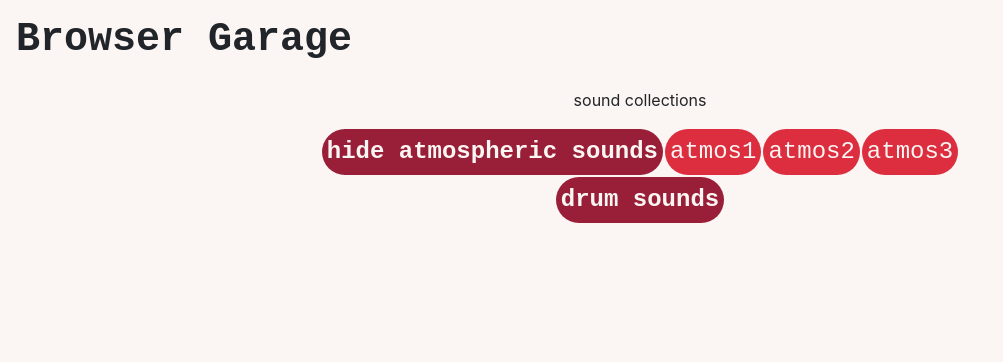
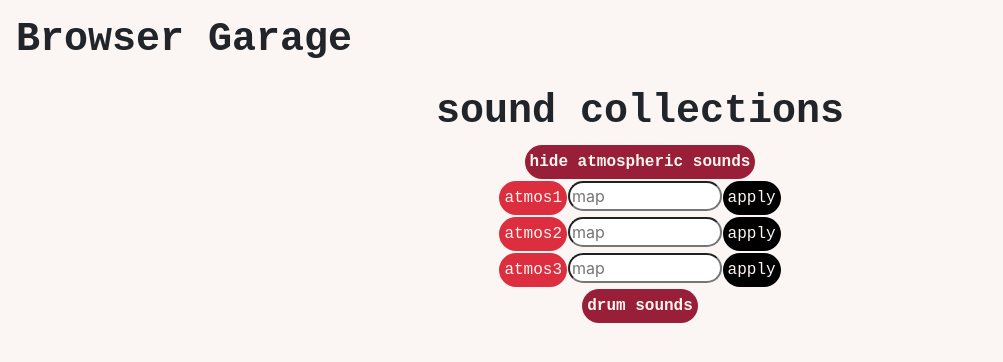
Before and after one commit to joelngyx/browser-garage, a React (Create React App) app: page / in a window 1280 px wide. Both pictures are taken after a click on the button "atmospheric sounds". Shown: the top 362 px of the page, without its empty margins (0-1003 px from the left). Built offline with nearby package versions, Linux system fonts and the light colour scheme.

Commit message:
Added custom keymapping functionality

```diff
--- a/src/App.js
+++ b/src/App.js
@@ -1,4 +1,4 @@
-import React, { useEffect, useState } from 'react';
+import React, { useEffect, useState, createContext } from 'react';
 import './App.css';
 import './style.scss';
 import Header from './components/ui-components/Header';
@@ -6,44 +6,52 @@ import SoundCollectionButton from './components/ui-components/SoundCollectionBut
 import SoundPlayer from './components/sound-components/SoundPlayer';
 
 
+export const KeyboardMappingsContext = createContext();
+
 function App() {
   // array of sounds for each sound collection
   const atmosphericSounds = ['atmos1', 'atmos2', 'atmos3'];
-  const drumSounds = ['drums1', 'drums2', 'drums3'];
+  const drumSounds = ['drums1', 'drums2', 'drums3', 'drums4', 'drums5',
+                      'drums6', 'drums7', 'drums8', 'drums9', 'drums10',
+                      'drums11', 'drums12', 'drums13', 'drums14', 'drums15',
+                      'drums16', 'drums17', 'drums18', 'drums19', 'drums20'];
   // each sound collection's current track
   const [currentAtmosphericSound, setCurrentAtmosphericSound] = useState('');
   const [currentDrumSound, setCurrentDrumSound] = useState('');
+  // keyboard mappings
+  const [keyboardMappings, setKeyboardMappings] = useState([]);
 
 
   useEffect(() => {
-    window.addEventListener('keydown', (event) => {
-      switch(event.key) {
-        case 'a':
-          break;
-        case 'b':
-          setCurrentAtmosphericSound('');
-          setCurrentAtmosphericSound('atmos2');
-          break;
-        case '[':
-          setCurrentDrumSound('drums1');
-          break;
-        case ']':
-          setCurrentDrumSound('drums2');
-          break;
-        case '=':
-          setCurrentDrumSound('drums3');
-          break;
-        default:
-          console.log('def');
-          break;
+    console.log(keyboardMappings)
+    const handleKeyDownEvent = (event) => {
+      console.log(keyboardMappings)
+      for (let count = 0; count < keyboardMappings.length; count++) {
+        try {
+          if (event.key === keyboardMappings[count].mapKey) {
+            if (keyboardMappings[count].track.includes('atmos')) {
+              setCurrentAtmosphericSound(keyboardMappings[count].track)
+            } else if (keyboardMappings[count].track.includes('drums')) {
+              setCurrentDrumSound(keyboardMappings[count].track)
+            }
+          }
+        } catch (e) {
+          console.log(e)
+        }
       }
-    });
+    }
 
-    window.addEventListener('keyup', (event) => {
+    const handleKeyUpEvent = () => {
       setCurrentDrumSound('');
-    })
+      setCurrentAtmosphericSound('');
+    }
+
+    window.removeEventListener('keydown', handleKeyDownEvent)
+    window.removeEventListener('keyup', handleKeyUpEvent)
+    window.addEventListener('keydown', handleKeyDownEvent)
+    window.addEventListener('keyup', handleKeyUpEvent)
   // eslint-disable-next-line
-  },[]);
+  },[keyboardMappings]);
 
 
   return (
@@ -51,9 +59,11 @@ function App() {
       <Header/>
       <SoundPlayer currentTrack={currentAtmosphericSound} setTrack={setCurrentAtmosphericSound}/>
       <SoundPlayer currentTrack={currentDrumSound} setTrack={setCurrentDrumSound}/>
-      <p>sound collections</p>
-      <SoundCollectionButton tracksArray={atmosphericSounds} name='atmospheric sounds' setTrack={setCurrentAtmosphericSound}/>
-      <SoundCollectionButton tracksArray={drumSounds} name='drum sounds' setTrack={setCurrentDrumSound}/>
+      <h1>sound collections</h1>
+      <KeyboardMappingsContext.Provider value={{keyboardMappings, setKeyboardMappings}}>
+        <SoundCollectionButton tracksArray={atmosphericSounds} name='atmospheric sounds' setTrack={setCurrentAtmosphericSound}/>
+        <SoundCollectionButton tracksArray={drumSounds} name='drum sounds' setTrack={setCurrentDrumSound}/>
+      </KeyboardMappingsContext.Provider>
     </div>
   );
 }
--- a/src/components/sound-components/SoundPlayer.js
+++ b/src/components/sound-components/SoundPlayer.js
@@ -10,6 +10,23 @@ import AtmosphericAD from '../../assets/atmospheric-sounds/PG_ManyModsAD.wav';
 import DrumHiHat1 from '../../assets/drum-sounds/trap-hihat-01.wav';
 import DrumHiHat2 from '../../assets/drum-sounds/trap-hihat-02.wav';
 import DrumHiHat3 from '../../assets/drum-sounds/trap-hihat-03.wav';
+import DrumHiHat4 from '../../assets/drum-sounds/trap-hihat-04.wav';
+import DrumHiHat5 from '../../assets/drum-sounds/trap-hihat-5.wav';
+import DrumTrap1 from '../../assets/drum-sounds/trap-808-01.wav';
+import DrumTrap2 from '../../assets/drum-sounds/trap-808-02.wav';
+import DrumTrap3 from '../../assets/drum-sounds/trap-808-03.wav';
+import DrumCrash1 from '../../assets/drum-sounds/trap-crash-rvs-01.wav';
+import DrumCrash2 from '../../assets/drum-sounds/trap-crash-rvs-02.wav';
+import DrumCrash3 from '../../assets/drum-sounds/trap-crash-rvs-03.wav';
+import DrumCymbals1 from '../../assets/drum-sounds/trap-cymbal-01.wav';
+import DrumCymbals2 from '../../assets/drum-sounds/trap-cymbal-02.wav';
+import DrumCymbals3 from '../../assets/drum-sounds/trap-cymbal-03.wav';
+import DrumKicks1 from '../../assets/drum-sounds/trap-kicks-01.wav';
+import DrumKicks2 from '../../assets/drum-sounds/trap-kicks-02.wav';
+import DrumKicks3 from '../../assets/drum-sounds/trap-kicks-03.wav';
+import DrumSnare1 from '../../assets/drum-sounds/trap-snare-01.wav';
+import DrumSnare2 from '../../assets/drum-sounds/trap-snare-01.wav';
+import DrumSnare3 from '../../assets/drum-sounds/trap-snare-01.wav';
 
 const SoundPlayer = (props) => {
   const [isPlaying, setIsPlaying] = useState(true);
@@ -39,6 +56,40 @@ const SoundPlayer = (props) => {
       return <ReactHowler loop={false} playing={isPlaying} src={DrumHiHat2} onEnd={clearCurrentTrack}/>
     case 'drums3':
       return <ReactHowler loop={false} playing={isPlaying} src={DrumHiHat3} onEnd={clearCurrentTrack}/>
+    case 'drums4':
+      return <ReactHowler loop={false} playing={isPlaying} src={DrumHiHat4} onEnd={clearCurrentTrack}/>
+    case 'drums5':
+      return <ReactHowler loop={false} playing={isPlaying} src={DrumHiHat5} onEnd={clearCurrentTrack}/>
+    case 'drums6':
+      return <ReactHowler loop={false} playing={isPlaying} src={DrumTrap1} onEnd={clearCurrentTrack}/>
+    case 'drums7':
+      return <ReactHowler loop={false} playing={isPlaying} src={DrumTrap2} onEnd={clearCurrentTrack}/>
+    case 'drums8':
+      return <ReactHowler loop={false} playing={isPlaying} src={DrumTrap3} onEnd={clearCurrentTrack}/>
+    case 'drums9':
+      return <ReactHowler loop={false} playing={isPlaying} src={DrumCrash1} onEnd={clearCurrentTrack}/>
+    case 'drums10':
+      return <ReactHowler loop={false} playing={isPlaying} src={DrumCrash2} onEnd={clearCurrentTrack}/>
+    case 'drums11':
+      return <ReactHowler loop={false} playing={isPlaying} src={DrumCrash3} onEnd={clearCurrentTrack}/>
+    case 'drums12':
+      return <ReactHowler loop={false} playing={isPlaying} src={DrumCymbals1} onEnd={clearCurrentTrack}/>
+    case 'drums13':
+      return <ReactHowler loop={false} playing={isPlaying} src={DrumCymbals2} onEnd={clearCurrentTrack}/>
+    case 'drums14':
+      return <ReactHowler loop={false} playing={isPlaying} src={DrumCymbals3} onEnd={clearCurrentTrack}/>
+    case 'drums15':
+      return <ReactHowler loop={false} playing={isPlaying} src={DrumKicks1} onEnd={clearCurrentTrack}/>
+    case 'drums16':
+      return <ReactHowler loop={false} playing={isPlaying} src={DrumKicks2} onEnd={clearCurrentTrack}/>
+    case 'drums17':
+      return <ReactHowler loop={false} playing={isPlaying} src={DrumKicks3} onEnd={clearCurrentTrack}/>
+    case 'drums18':
+      return <ReactHowler loop={false} playing={isPlaying} src={DrumSnare1} onEnd={clearCurrentTrack}/>
+    case 'drums19':
+      return <ReactHowler loop={false} playing={isPlaying} src={DrumSnare2} onEnd={clearCurrentTrack}/>
+    case 'drums20':
+      return <ReactHowler loop={false} playing={isPlaying} src={DrumSnare3} onEnd={clearCurrentTrack}/>
     default:
       return
   }
--- a/src/components/ui-components/SoundButton.js
+++ b/src/components/ui-components/SoundButton.js
@@ -1,21 +1,55 @@
-import React, { useState } from "react";
+import React, { useState, useContext } from "react";
 
+
+import { KeyboardMappingsContext } from "../../App";
 
 const SoundButton = (props) => {
   const [isPlaying, setIsPlaying] = useState(false);
-
+  const [mapKey, setMapKey] = useState('');
+  const {keyboardMappings, setKeyboardMappings} = useContext(KeyboardMappingsContext);
+  const [buttonText, setButtonText] = useState('apply')
 
   const toggleIsPlaying = () => {
     isPlaying === false ? setIsPlaying(true) : setIsPlaying(false);
 
-    if(isPlaying === false) {
+    if (isPlaying === false) {
       props.setTrack('');
     } else if (isPlaying === true) {
       props.setTrack(props.trackName);
     }
   }
 
-  return (<button class='sound-button' onClick={toggleIsPlaying}>{props.trackName}</button>)
+  const updateMapKey = (e) =>{
+    if (e.target.value.length < 2) {
+      setMapKey(e.target.value)
+    }
+  }
+
+  const addKeyboardMappings = () => {
+    for (let count = 0; count < keyboardMappings.length; count++) {
+      try {
+        if (keyboardMappings[count].track === props.trackName || keyboardMappings[count].mapKey === mapKey) {
+          keyboardMappings.splice(count,1)
+          // delete keyboardMappings[count]
+        }
+      } catch (e) {
+        console.log(e)
+      }
+    }
+
+    setKeyboardMappings(current => [
+      ...current, {track: props.trackName, mapKey: mapKey}
+    ])
+
+    setButtonText('applied!')
+  }
+
+  return (
+    <div>
+      <button class='sound-button' onClick={toggleIsPlaying}>{props.trackName}</button>
+      <input type='text' value={mapKey} placeholder='map' onChange={updateMapKey}></input>
+      <button onClick={addKeyboardMappings}>{buttonText}</button>
+    </div>)
 
 }
 
--- a/src/components/ui-components/SoundCollectionButton.js
+++ b/src/components/ui-components/SoundCollectionButton.js
@@ -18,10 +18,11 @@ const SoundCollectionButton = (props) => {
     for (let i = 0; i < props.tracksArray.length; i++) {
       setSoundButtons(current => [
         ...current,
-        <SoundButton setTrack={props.setTrack} trackName={props.tracksArray[i]}/>
+        <SoundButton key={props.tracksArray[i]} setTrack={props.setTrack} trackName={props.tracksArray[i]}/>
       ])
     }
     console.log(soundButtons)
+    // eslint-disable-next-line
   }, []);
 
   if (isShowingSoundButtons === false) {
--- a/src/style.scss
+++ b/src/style.scss
@@ -14,12 +14,13 @@ body {
 
 button {
   font-family: 'Courier New';
-  font-size: 1.5rem;
+  font-size: 1rem;
   color: $snow;
   border-radius: 5rem;
   border: none;
   margin: 1px;
   padding: 5px;
+  background-color: black;
 }
 
 .sound-collection {
@@ -40,3 +41,8 @@ h1 {
 .page-header {
   background-color: $oxford_blue;
 }
+
+input {
+  border-radius: 5rem;
+  width: 12vw;
+}
```
